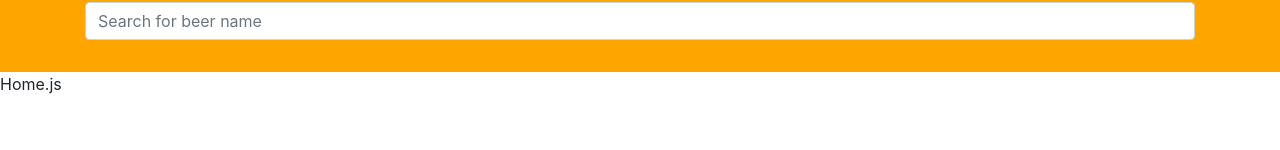
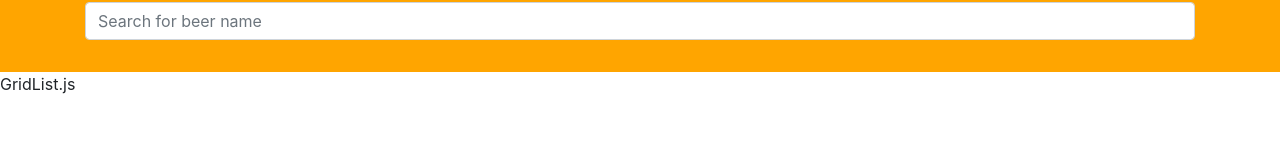
Before and after one commit to mjcampos/beer_bank_challenge, a React (Create React App) app: page / in a window 1280 px wide. Shown: the part 150-300 px from the top of the page. Built offline with nearby package versions, Linux system fonts and the light colour scheme; no server answers.

Commit message:
Created a GridList component that will display all the beers for either the home page or favorite page.

```diff
--- a/src/components/Favorites.js
+++ b/src/components/Favorites.js
@@ -1,11 +1,17 @@
 import React, {Component} from 'react';
+import {connect} from 'react-redux';
+import GridList from './GridList';
 
 class Favorites extends Component {
 	render() {
 		return (
-			<div>Favorites.js</div>
+			<div>
+				<GridList beers={this.props.favorites}/>
+			</div>
 		);
 	}
 }
 
-export default Favorites;
+var mapStateToProps = state => state;
+
+export default connect(mapStateToProps, null)(Favorites);
--- /dev/null
+++ b/src/components/GridList.js
@@ -0,0 +1,13 @@
+import React, {Component} from 'react';
+
+class GridList extends Component {
+	render() {
+		console.log(this.props.beers);
+
+		return (
+			<div>GridList.js</div>
+		);
+	}
+}
+
+export default GridList;
--- a/src/components/Home.js
+++ b/src/components/Home.js
@@ -1,11 +1,17 @@
 import React, {Component} from 'react';
+import {connect} from 'react-redux';
+import GridList from './GridList';
 
 class Home extends Component {
 	render() {
 		return (
-			<div>Home.js</div>
+			<div>
+				<GridList beers={this.props.beers}/>
+			</div>
 		);
 	}
 }
 
-export default Home;
+var mapStateToProps = state => state;
+
+export default connect(mapStateToProps, null)(Home);
```
